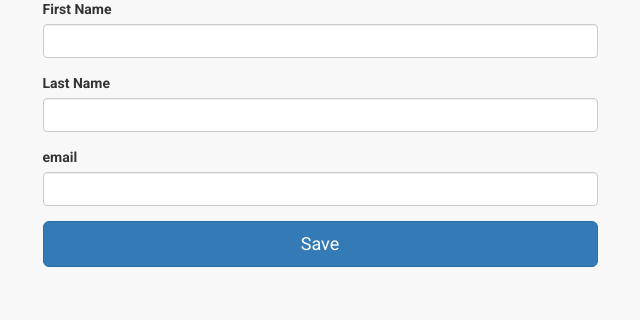
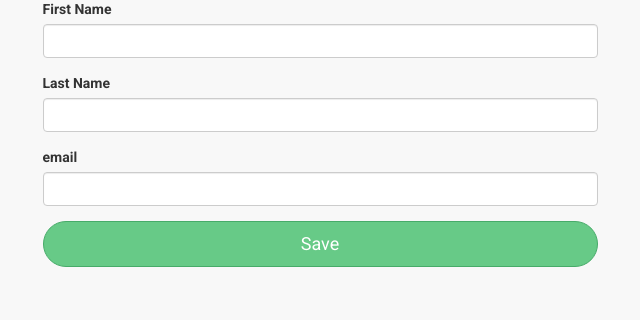
Before and after one commit to haavard81/kvittr, a Django app: page /useraccounts/edit in a window 1280 px wide. Shown: the part 233-553 px from the top of the page, without its empty margins (320-960 px from the left). Run offline with Django 3.2, Linux system fonts and the light colour scheme; some libraries are stand-ins or nearby versions.

Commit message:
Added button styling

```diff
--- a/kvittr/theme/static/theme/css/style.css
+++ b/kvittr/theme/static/theme/css/style.css
@@ -25,3 +25,18 @@ a:hover,
 a:focus{
   color: #47AB69;
 }
+
+.btn{border-radius: 25px;}
+
+.btn-primary{
+  background-color: #67CA87;
+  border-color: #47AB69;
+}
+
+.btn-primary:hover,
+.btn-primary:focus{
+  background-color: #47AB69;
+  border-color: #47AB69;
+}
+
+.btn-primary .badge{color: #47AB69;}
```
